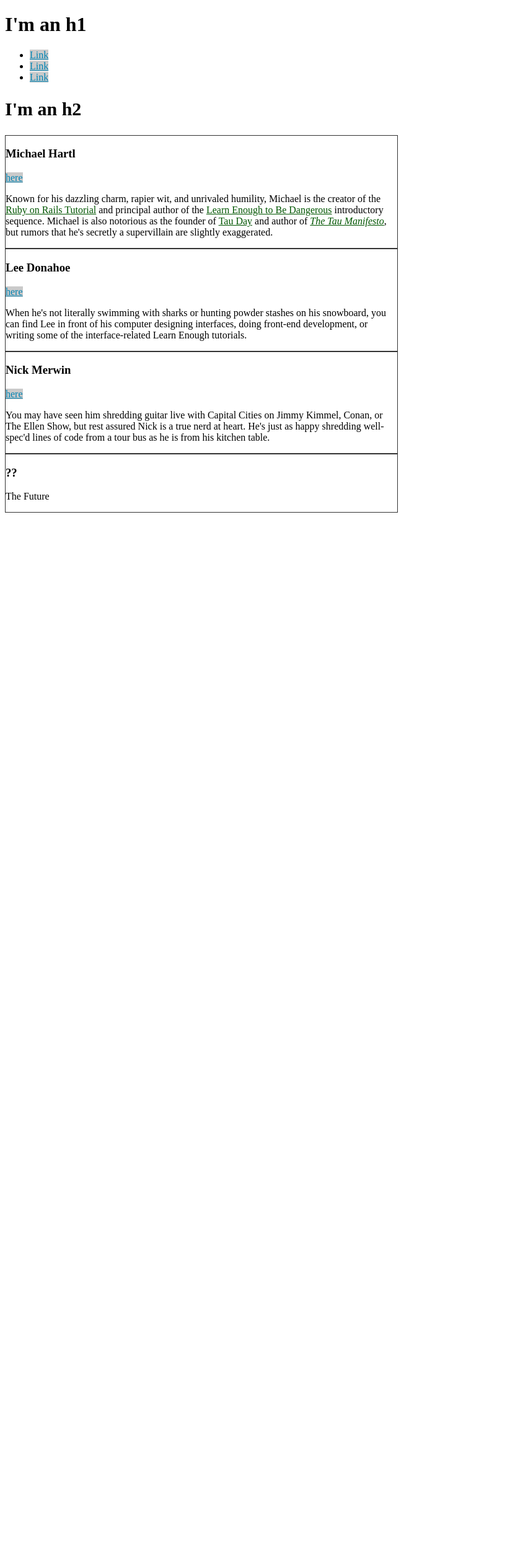
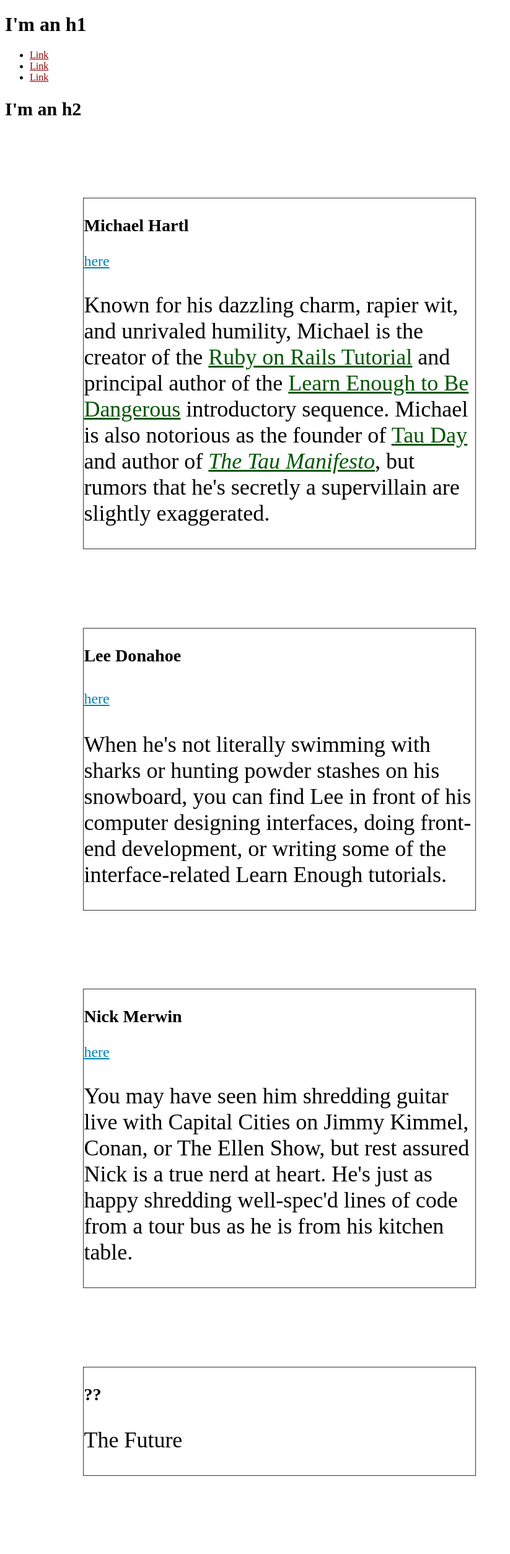
Before and after one commit to piccetto/piccetto.github.io, a Jekyll site: the page built from index.html, in a window 1280 px wide. Shown: the whole page at 62% size, without its empty margins (0-823 px from the left). Built offline with Jekyll 4.4.1, drawn with Linux system fonts in a browser that asks for light colours; before the commit the page ends 900 px from its top, so only the background shows below that.

Commit message:
exercise for section 3.4

```diff
--- a/assets/css/style.scss
+++ b/assets/css/style.scss
@@ -28,8 +28,14 @@
 .bio-wrapper {
 }
 .bio-box {
+    margin: 10%;
     border: 1px solid $black;
     width: 50%;
+    font-size: 150%;
+}
+
+.bio-copy {
+    font-size: 150%;
 }
 
 .bio-copy a {
@@ -37,6 +43,5 @@
 }
 
 .social-link {
-    background: $social-background;
     color: $twitter-dark-blue;
 }
--- a/index.html
+++ b/index.html
@@ -5,13 +5,13 @@
 <h1>I'm an h1</h1>
 <ul>
     <li>
-        <a href="http://example.com/" class="social-link">Link</a>
+        <a href="http://example.com/">Link</a>
     </li>
     <li>
-        <a href="http://example.com/" class="social-link">Link</a>
+        <a href="http://example.com/">Link</a>
     </li>
     <li>
-        <a href="http://example.com/" class="social-link">Link</a>
+        <a href="http://example.com/">Link</a>
     </li>
 </ul>
 <h2>I'm an h2</h2>
```
